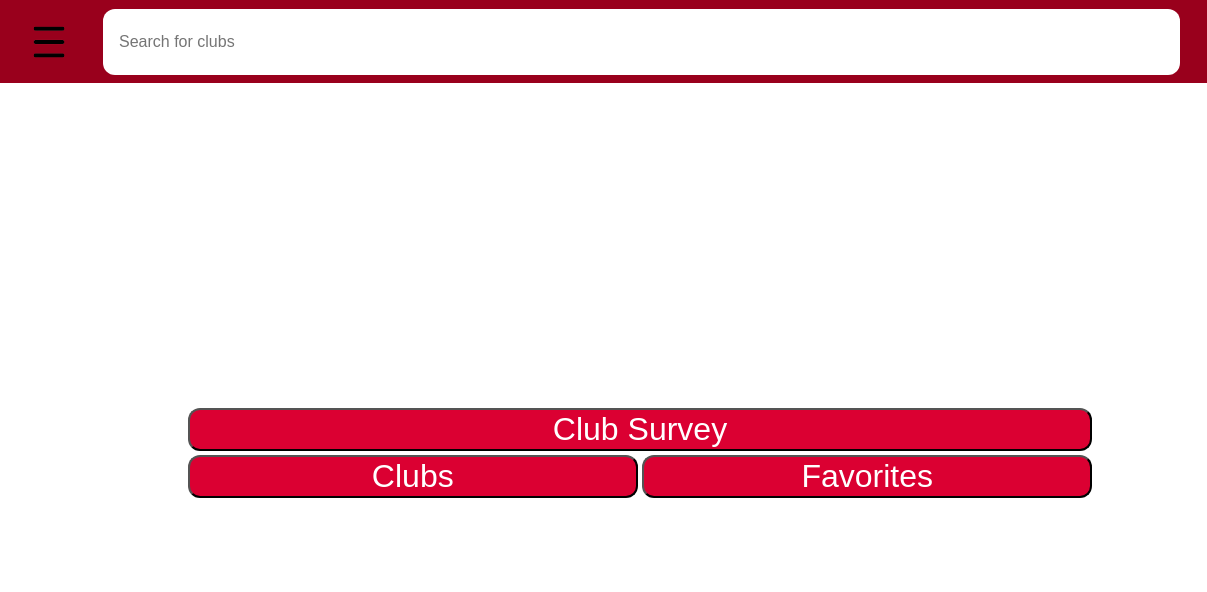
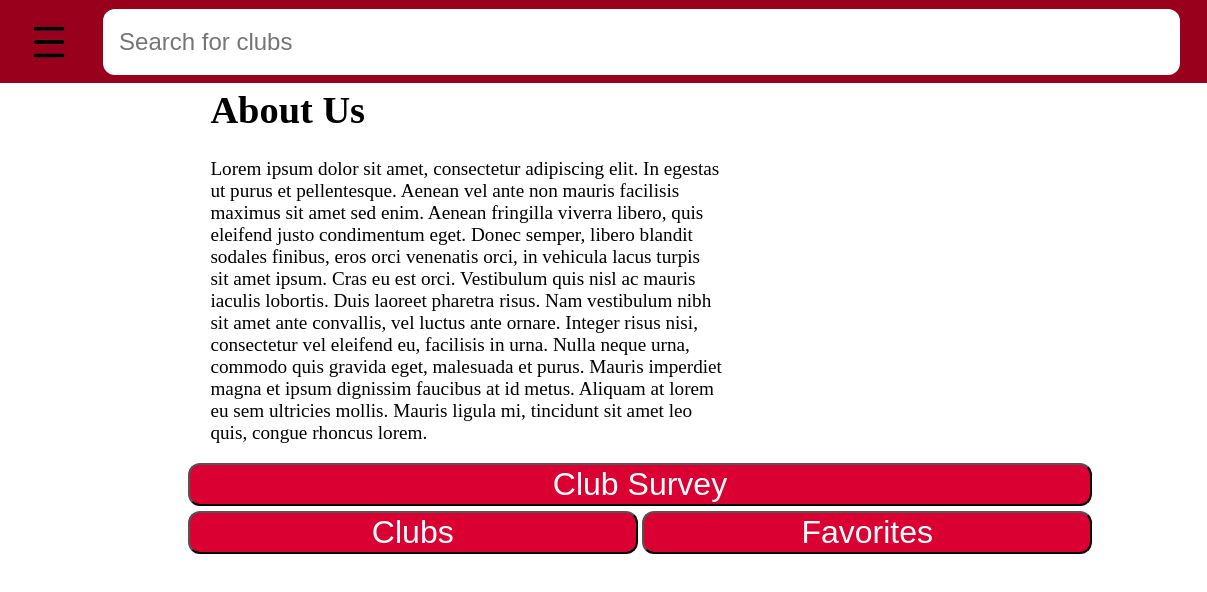
Before and after one commit to Thenameofallnames/Tiger-Finder, a plain HTML site: page Index.html in a window 1280 px wide. Shown: the full height of the page, 0-1207 px from the left. Drawn offline with Linux system fonts and the light colour scheme.

Commit message:
About initial

```diff
--- a/Index.html
+++ b/Index.html
@@ -87,6 +87,8 @@
 
     <!--Main body starts here-->
     <div class="mainBody blur" id="headBody">
+        <!--Text where the about us will go-->
+        <div id="aboutUs"><h1>About Us</h1><p>Lorem ipsum dolor sit amet, consectetur adipiscing elit. In egestas ut purus et pellentesque. Aenean vel ante non mauris facilisis maximus sit amet sed enim. Aenean fringilla viverra libero, quis eleifend justo condimentum eget. Donec semper, libero blandit sodales finibus, eros orci venenatis orci, in vehicula lacus turpis sit amet ipsum. Cras eu est orci. Vestibulum quis nisl ac mauris iaculis lobortis. Duis laoreet pharetra risus. Nam vestibulum nibh sit amet ante convallis, vel luctus ante ornare. Integer risus nisi, consectetur vel eleifend eu, facilisis in urna. Nulla neque urna, commodo quis gravida eget, malesuada et purus. Mauris imperdiet magna et ipsum dignissim faucibus at id metus. Aliquam at lorem eu sem ultricies mollis. Mauris ligula mi, tincidunt sit amet leo quis, congue rhoncus lorem. </p></div>
         <div class="bigButtons">
             <a href="ClubSurvey.html" id="surveyButton">
                 <button>Club Survey</button>
--- a/Main.css
+++ b/Main.css
@@ -1,7 +1,7 @@
-body {
+/*body {
     font-style: Helvetica;
 }
-
+*/
 .topBar {
     position: absolute;
     top: 0;
@@ -31,7 +31,7 @@
     flex: 1;
     margin: 0 1rem;
     padding: 0.5rem 1rem;
-    font-size: 1rem;
+    font-size: 1.5rem;
     border-radius: 12px;
     border: none;
     outline: none;
@@ -271,14 +271,19 @@
     position: relative;
     z-index: 100;
 }
-
+#aboutUs{
+    margin-left: 8vw;
+    text-align: left;
+    width: 40vw;
+    height: auto;
+}
 /* Big Buttons */
 .bigButtons {
     display: relative;
     text-align: center;
     margin: 0 auto;
     width: 85%;
-    padding-top: 30%;
+    /*padding-top: 30%;*/
 }
 
 .bigButtons #surveyButton {
```
